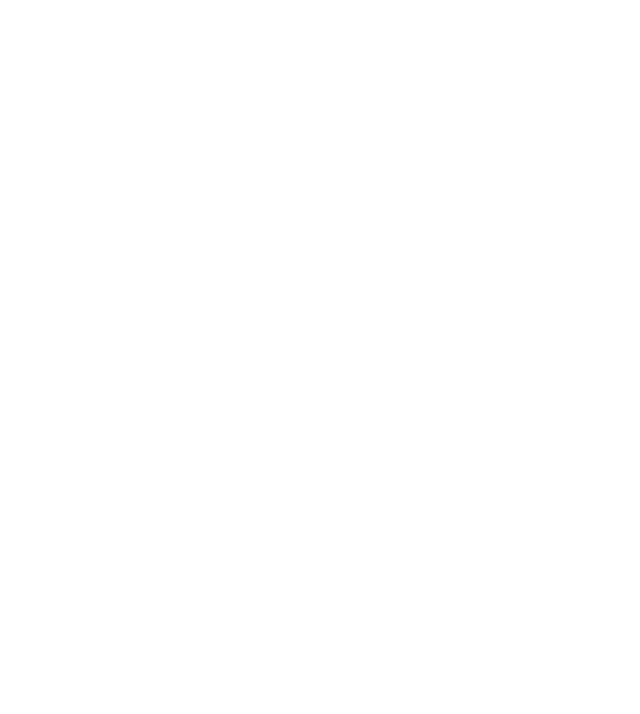
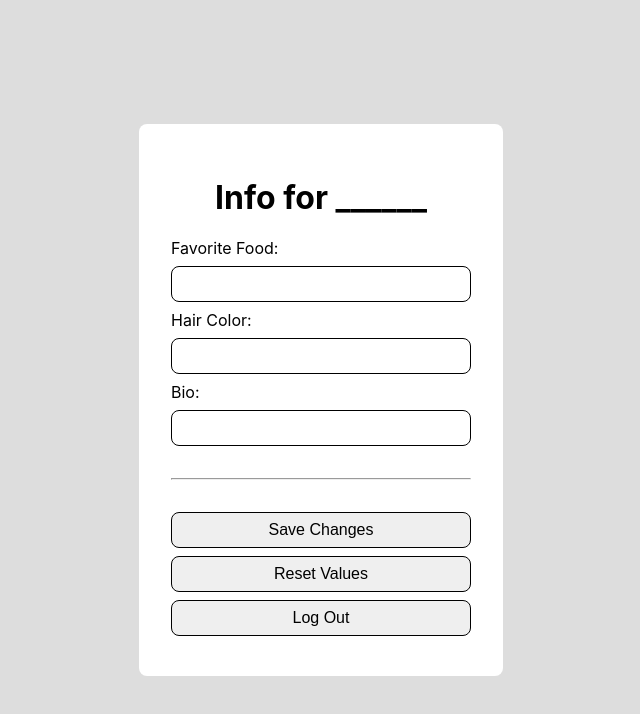
Before and after one commit to barissokat/react-authentication-app, a React (Create React App) app: page / in a window 1280 px wide. Shown: the top 714 px of the page, without its empty margins (319-959 px from the left). Built offline with nearby package versions, Linux system fonts and the light colour scheme.

Commit message:
Add components and routes

```diff
--- a/package.json
+++ b/package.json
@@ -6,8 +6,10 @@
     "@testing-library/jest-dom": "^5.16.1",
     "@testing-library/react": "^12.1.2",
     "@testing-library/user-event": "^13.5.0",
+    "axios": "^0.25.0",
     "react": "^17.0.2",
     "react-dom": "^17.0.2",
+    "react-router-dom": "^6.2.1",
     "react-scripts": "5.0.0",
     "web-vitals": "^2.1.4"
   },
--- a/src/App.css
+++ /dev/null
@@ -1,38 +0,0 @@
-.App {
-  text-align: center;
-}
-
-.App-logo {
-  height: 40vmin;
-  pointer-events: none;
-}
-
-@media (prefers-reduced-motion: no-preference) {
-  .App-logo {
-    animation: App-logo-spin infinite 20s linear;
-  }
-}
-
-.App-header {
-  background-color: #282c34;
-  min-height: 100vh;
-  display: flex;
-  flex-direction: column;
-  align-items: center;
-  justify-content: center;
-  font-size: calc(10px + 2vmin);
-  color: white;
-}
-
-.App-link {
-  color: #61dafb;
-}
-
-@keyframes App-logo-spin {
-  from {
-    transform: rotate(0deg);
-  }
-  to {
-    transform: rotate(360deg);
-  }
-}
--- a/src/App.js
+++ b/src/App.js
@@ -1,8 +1,10 @@
-import './App.css'
+import { AppRoutes } from './Routes'
 
 function App () {
   return (
-    <div className='App' />
+    <div className='page-container'>
+      <AppRoutes />
+    </div>
   )
 }
 
--- /dev/null
+++ b/src/Routes.js
@@ -0,0 +1,12 @@
+import { BrowserRouter as Router, Route, Routes } from 'react-router-dom'
+import { UserInfoPage } from './pages/UserInfoPage'
+
+export const AppRoutes = () => {
+  return (
+    <Router>
+      <Routes>
+        <Route path='/' exact element={<UserInfoPage />} />
+      </Routes>
+    </Router>
+  )
+}
--- a/src/index.css
+++ b/src/index.css
@@ -11,3 +11,63 @@
   font-family: source-code-pro, Menlo, Monaco, Consolas, 'Courier New',
     monospace;
 }
+
+h1 {
+    text-align: center;
+}
+
+hr {
+    margin: 32px 0;
+}
+
+button, input {
+    border-radius: 8px;
+    box-sizing: border-box;
+    display: block;
+    font-size: 16px;
+    margin: 8px 0;
+    padding: 8px;
+    width: 100%;
+}
+
+input {
+    border: 1px solid black;
+}
+
+button {
+    border: 1px solid black;
+    cursor: pointer;
+}
+
+.page-container {
+    display: flex;
+    background-color: #ddd;
+    min-height: 100vh;
+    min-width: 100%;
+    align-items: center;
+    justify-content: center;
+}
+
+.content-container {
+    background-color: white;
+    border-radius: 8px;
+    min-width: 300px;
+    max-width: 800px;
+    padding: 32px;
+}
+
+.success {
+    background-color: #90ee90;
+    border-radius: 8px;
+    margin-bottom: 8px;
+    padding: 16px;
+    text-align: center;
+}
+
+.fail {
+    background-color: #ffcccb;
+    border-radius: 8px;
+    margin-bottom: 8px;
+    padding: 16px;
+    text-align: center;
+}
--- /dev/null
+++ b/src/pages/UserInfoPage.js
@@ -0,0 +1,85 @@
+import { useEffect, useState } from 'react'
+import { useNavigate } from 'react-router-dom'
+
+export const UserInfoPage = () => {
+  const navigate = useNavigate()
+
+  // These states are bound to the values of the text inputs
+  // on the page.
+  const [favoriteFood, setFavoriteFood] = useState('')
+  const [hairColor, setHairColor] = useState('')
+  const [bio, setBio] = useState('')
+
+  // These state variables control whether or not we show
+  // the success and error message sections after making
+  // a network request.
+  const [showSuccessMessage, setShowSuccessMessage] = useState(false)
+  const [showErrorMessage, setShowErrorMessage] = useState(false)
+
+  // This useEffect hook automatically hides the
+  // success and error messages after 3 seconds when they're shown.
+  // Just a little user interface improvement.
+  useEffect(() => {
+    if (showSuccessMessage || showErrorMessage) {
+      setTimeout(() => {
+        setShowSuccessMessage(false)
+        setShowErrorMessage(false)
+      }, 3000)
+    }
+  }, [showSuccessMessage, showErrorMessage])
+
+  const saveChanges = async () => {
+    // Send a request to the server to
+    // update the user's info with any changes we've
+    // made to the text input values
+    alert('Save functionality not implemented yet')
+  }
+
+  const logOut = () => {
+    // We'll want to log the user out here
+    // and send them to the "login page"
+    alert('Log out functionality not implemented yet')
+  }
+
+  const resetValues = () => {
+    // Reset the text input values to
+    // their starting values (the data we loaded from the server)
+    alert('Reset functionality not implemented yet')
+  }
+
+  // And here we have the JSX for our component.
+  return (
+    <div className='content-container'>
+      <h1>Info for ______</h1>
+      {showSuccessMessage && <div className='success'>Successfully saved user data!</div>}
+      {showErrorMessage && <div className='fail'>Uh oh... something went wrong and we couldn't save changes</div>}
+      <label>
+        Favorite Food:
+        <input
+          onChange={e => setFavoriteFood(e.target.value)}
+          value={favoriteFood}
+        />
+      </label>
+      <label>
+        Hair Color:
+        <input
+          onChange={e => setHairColor(e.target.value)}
+          value={hairColor}
+        />
+      </label>
+      <label>
+        Bio:
+        <input
+          onChange={e => setBio(e.target.value)}
+          value={bio}
+        />
+      </label>
+      <hr />
+      <button onClick={saveChanges}>Save Changes</button>
+      <button onClick={resetValues}>Reset Values</button>
+      <button onClick={logOut}>Log Out</button>
+    </div>
+  )
+}
+
+export default UserInfoPage
```
Also changed, not shown: src/utils/useQueryParams.js (added, +26 -0 lines), 1 other file (tests, documents, lock files or other folders).
